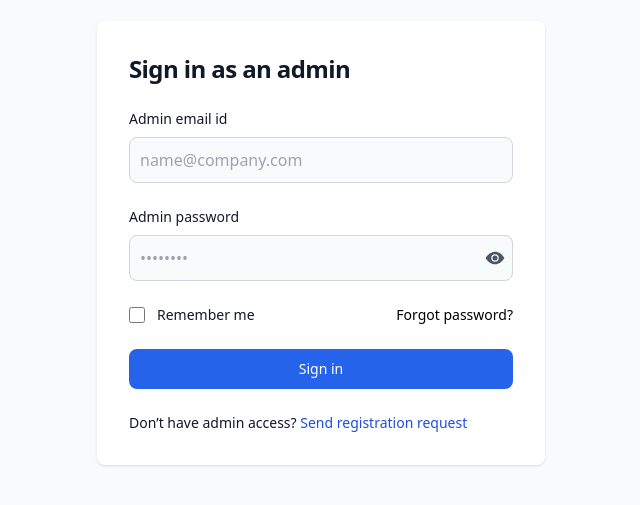
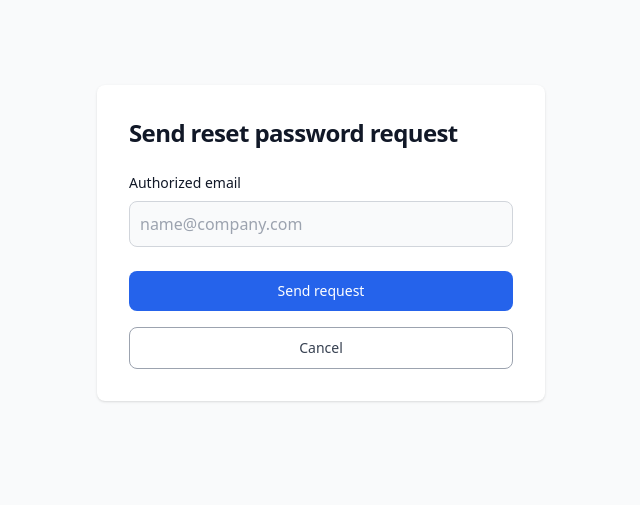
Before and after one commit to Kunal-Ch-Das-Official/cbs-research-group-admin-dashboard, a React (Vite) app: page /forgot-password in a window 1280 px wide. Shown: the part 157-662 px from the top of the page, without its empty margins (319-959 px from the left). Built offline with nearby package versions, Linux system fonts and the light colour scheme; no server answers.

Commit message:
Create forgot password link sender

```diff
--- a/envConfig.js
+++ b/envConfig.js
@@ -6,6 +6,7 @@ Date: 29/08/2024
 
 const environment = {
   loginUrl: import.meta.env.VITE_APP_ADMIN_LOGIN_URL,
+  passwordResetLink: import.meta.env.VITE_APP_PASSWORD_RESET_LINK_URL,
 };
 
 const envConfig = Object.freeze(environment);
--- a/src/App.jsx
+++ b/src/App.jsx
@@ -5,11 +5,11 @@ Date: 29/08/2024
 */
 import { BrowserRouter as Router, Route, Routes } from "react-router-dom";
 import SignIn from "./pages/sign-in/SignIn";
-
 import Dashboard from "./pages/dashboard/Dashboard";
 import { AuthProvider } from "./authentication/auth-context/AuthContext";
 import PrivateRoute from "./private/PrivateRoute";
 import AdminPanel from "./AdminPanel";
+import ForgotPassword from "./pages/forgot-password/ForgotPassword";
 
 function App() {
   return (
@@ -18,6 +18,11 @@ function App() {
         <Routes>
           <Route path="/" element={<SignIn />} />
           <Route path="*" element={<SignIn />} />
+          <Route path="/forgot-password" element={<ForgotPassword />} />
+          {/* <Route
+              path="/reset-password"
+              element={<ResetForgottenPassword />}
+            /> */}
           <Route
             path="/admin-panel"
             element={
--- a/src/authentication/auth-components/admin-login/AdminLogin.jsx
+++ b/src/authentication/auth-components/admin-login/AdminLogin.jsx
@@ -5,7 +5,7 @@
 import { useEffect, useState } from "react";
 import { IoEyeSharp } from "react-icons/io5";
 import envConfig from "../../../../envConfig";
-import { useNavigate } from "react-router-dom";
+import { Link, useNavigate } from "react-router-dom";
 import axios from "../../../../axios/axios";
 import CustomModel from "../../../utils/custom-models/CustomModel";
 import { FcCancel } from "react-icons/fc";
@@ -201,12 +201,12 @@ const AdminLogin = () => {
                       </label>
                     </div>
                   </button>
-                  <a
-                    href="#"
+                  <Link
+                    to={"/forgot-password"}
                     className="text-sm font-medium text-primary-600 hover:underline dark:text-blue-700"
                   >
                     Forgot password?
-                  </a>
+                  </Link>
                 </div>
 
                 {/* SUBMIT BUTTON  */}
--- a/src/authentication/auth-components/reset-password-request/ResetPasswordRequest.jsx
+++ b/src/authentication/auth-components/reset-password-request/ResetPasswordRequest.jsx
@@ -3,21 +3,82 @@
 // Date: 30/08/2024
 
 import { useState } from "react";
+import { Link } from "react-router-dom";
+import axios from "../../../../axios/axios";
+import envConfig from "../../../../envConfig";
+import { MdFileDownloadDone } from "react-icons/md";
+import { MdOutlineCancelScheduleSend } from "react-icons/md";
+import LoadingSpinner from "../../../utils/common-loading-spinner/LoadingSpinner";
+import CustomModel from "../../../utils/custom-models/CustomModel";
 const ResetPasswordRequest = () => {
   const [adminEmail, setAdminEmail] = useState("");
   const [emailValidationError, setEmailValidationError] = useState(false);
+  const [loading, setLoading] = useState(false);
+  const [closeModel, setCloseModel] = useState(false);
+  const [responseMessage, setResponseMessage] = useState({
+    heading: null,
+    message: null,
+    statusIcon: null,
+    buttonColor: null,
+  });
   // Password show and hide handler
 
   const sendRequest = async (e) => {
+    setLoading(true);
     e.preventDefault();
     const emailValidate = adminEmail.split("@")[1];
     if (emailValidate === "gmail.com" || emailValidate === "outlook.com") {
       setEmailValidationError(false);
+      try {
+        await axios
+          .post(envConfig.passwordResetLink, { adminUserEmail: adminEmail })
+          .then((res) => {
+            setResponseMessage({
+              heading: res.data.message,
+              message: res.data.notification,
+              statusIcon: (
+                <MdFileDownloadDone className="text-4xl text-green-600 font-bold" />
+              ),
+              buttonColor: "bg-green-600",
+            });
+            setLoading(false);
+            setCloseModel(true);
+          });
+      } catch (error) {
+        setResponseMessage({
+          heading: error.response.data.issue,
+          message: error.response.data.details,
+          statusIcon: (
+            <MdOutlineCancelScheduleSend className="text-4xl text-red-600 font-bold" />
+          ),
+          buttonColor: "bg-red-600",
+        });
+        setLoading(false);
+        setCloseModel(true);
+      }
     } else {
       setEmailValidationError(true);
+      setLoading(false);
     }
   };
+
+  const closeModelHandler = () => {
+    setCloseModel(false);
+  };
   return (
+    <>
+      {loading === true && <LoadingSpinner />}
+      {
+        <CustomModel
+          buttonText={"Got it"}
+          showOrHide={closeModel === true ? "flex" : "hidden"}
+          closeButton={closeModelHandler}
+          statusIcon={responseMessage.statusIcon}
+          alertHead={responseMessage.heading}
+          message1={responseMessage.message}
+          buttonColor={responseMessage.buttonColor}
+        />
+      }
       <section className="bg-gray-50">
         <div className="flex flex-col items-center justify-center px-6 py-8 mx-auto md:h-screen lg:py-0">
           <div className="w-full bg-white rounded-lg shadow dark:border md:mt-0 sm:max-w-md xl:p-0">
@@ -51,18 +112,31 @@ const ResetPasswordRequest = () => {
                     <p></p>
                   )}
                 </div>
-              {/* SUBMIT BUTTON  */}
+                {/* ACTION BUTTONS  */}
+                <div className="flex flex-col">
                   <button
                     type="submit"
                     className="w-full text-white bg-blue-600 hover:bg-blue-800 focus:ring-4 focus:outline-none focus:ring-blue-300 font-medium rounded-lg text-sm px-5 py-2.5 text-center"
                   >
                     Send request
                   </button>
+
+                  <Link
+                    to={"/"}
+                    className="mt-4 w-full text-gray-700 bg-white hover:bg-gray-100
+                        focus:ring-4 focus:outline-none focus:ring-blue-300 font-medium
+                        rounded-lg text-sm px-5 py-2.5 text-center
+                        border border-gray-400"
+                  >
+                    Cancel
+                  </Link>
+                </div>
               </form>
             </div>
           </div>
         </div>
       </section>
+    </>
   );
 };
 
--- a/src/pages/dashboard/Dashboard.jsx
+++ b/src/pages/dashboard/Dashboard.jsx
@@ -1,11 +1,7 @@
 import React from "react";
 
 const Dashboard = () => {
-  return (
-    <div className="text-center">
-      Dashboard fdgifdngidfi dgndfgnidsgbd dfgdfigbdsiu
-    </div>
-  );
+  return <div className="text-center">Hello world</div>;
 };
 
 export default Dashboard;
--- /dev/null
+++ b/src/pages/forgot-password/ForgotPassword.jsx
@@ -0,0 +1,11 @@
+// Project: CBS Research Group Admin Dashboard
+// Content: Send email for forgotten password
+// Date: 31/08/2024
+import React from "react";
+import ResetPasswordRequest from "../../authentication/auth-components/reset-password-request/ResetPasswordRequest";
+
+const ForgotPassword = () => {
+  return <ResetPasswordRequest />;
+};
+
+export default ForgotPassword;
```
Also changed, not shown: src/index.css (+0 -69 lines). Lines whose indentation alone changed are shown as unchanged.
